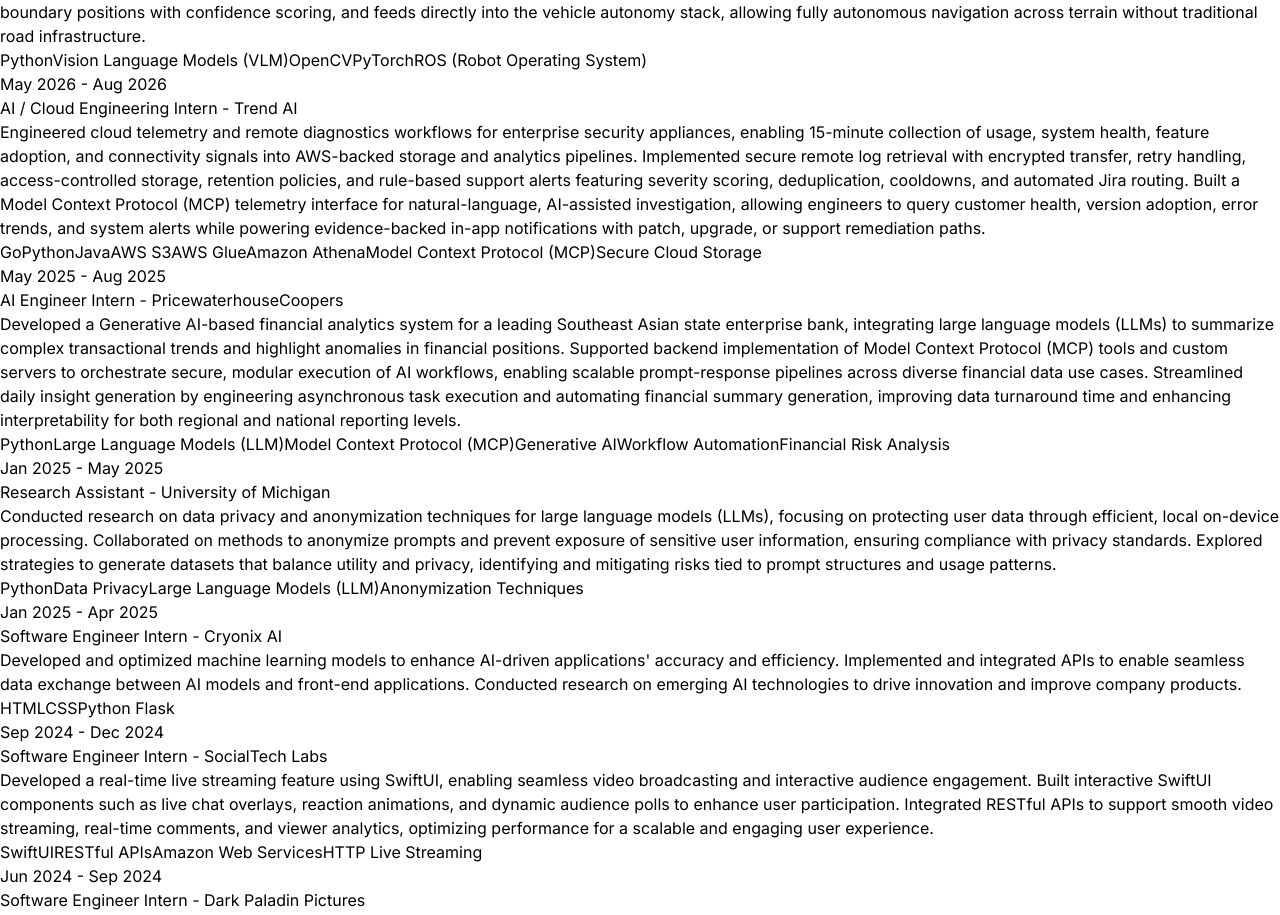
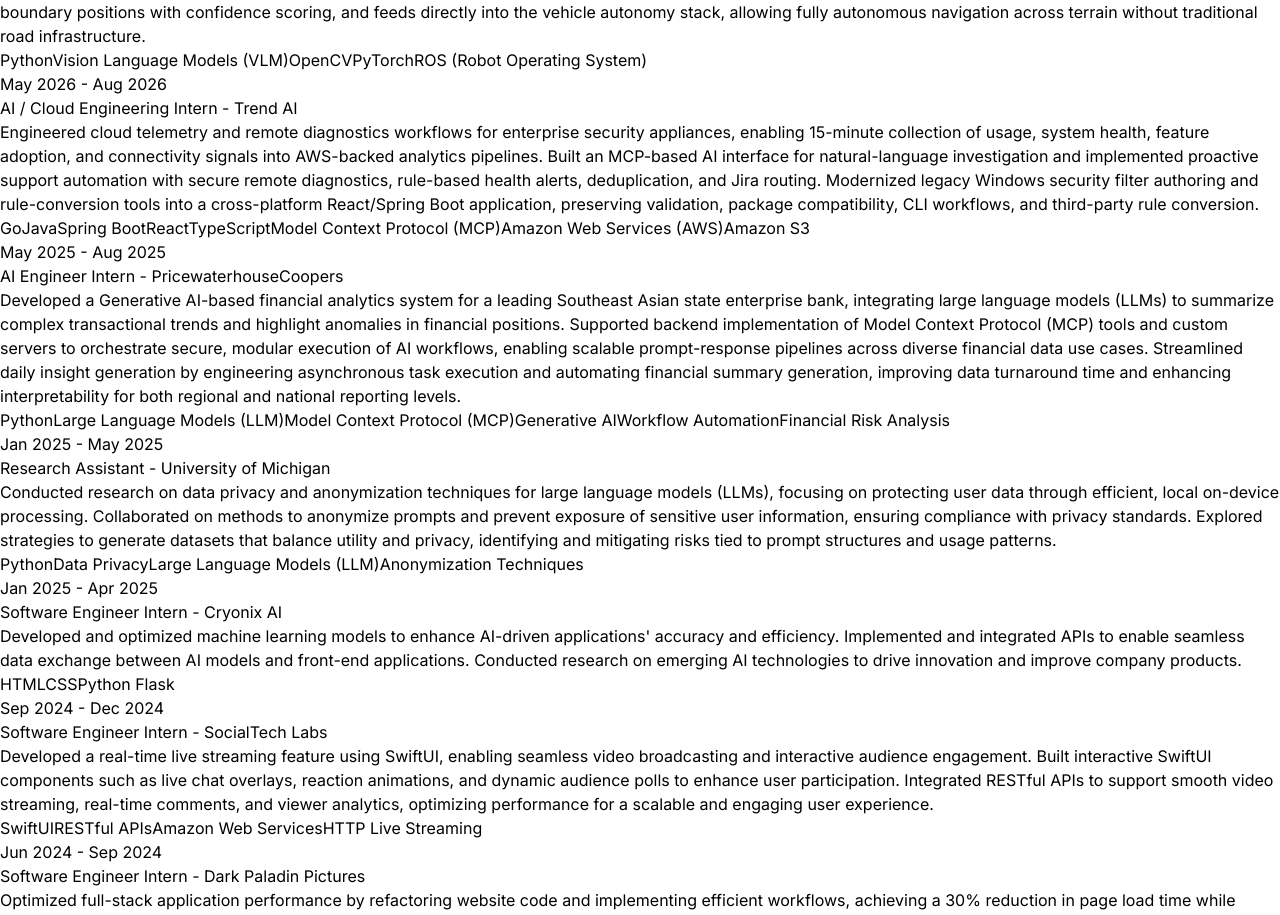
Before and after one commit to bryansbtian/portfolio, a React (Vite) app: page / in a window 1280 px wide. Shown: the part 2289-3204 px from the top of the page. Built offline with nearby package versions, Linux system fonts and the light colour scheme.

Commit message:
updated trendai detailed job description

```diff
--- a/src/constants/index.js
+++ b/src/constants/index.js
@@ -31,16 +31,16 @@
     year: "May 2026 - Aug 2026",
     role: "AI / Cloud Engineering Intern",
     company: "Trend AI",
-    description: `Engineered cloud telemetry and remote diagnostics workflows for enterprise security appliances, enabling 15-minute collection of usage, system health, feature adoption, and connectivity signals into AWS-backed storage and analytics pipelines. Implemented secure remote log retrieval with encrypted transfer, retry handling, access-controlled storage, retention policies, and rule-based support alerts featuring severity scoring, deduplication, cooldowns, and automated Jira routing. Built a Model Context Protocol (MCP) telemetry interface for natural-language, AI-assisted investigation, allowing engineers to query customer health, version adoption, error trends, and system alerts while powering evidence-backed in-app notifications with patch, upgrade, or support remediation paths.`,
+    description: `Engineered cloud telemetry and remote diagnostics workflows for enterprise security appliances, enabling 15-minute collection of usage, system health, feature adoption, and connectivity signals into AWS-backed analytics pipelines. Built an MCP-based AI interface for natural-language investigation and implemented proactive support automation with secure remote diagnostics, rule-based health alerts, deduplication, and Jira routing. Modernized legacy Windows security filter authoring and rule-conversion tools into a cross-platform React/Spring Boot application, preserving validation, package compatibility, CLI workflows, and third-party rule conversion.`,
     technologies: [
       "Go",
-      "Python",
       "Java",
-      "AWS S3",
-      "AWS Glue",
-      "Amazon Athena",
+      "Spring Boot",
+      "React",
+      "TypeScript",
       "Model Context Protocol (MCP)",
-      "Secure Cloud Storage",
+      "Amazon Web Services (AWS)",
+      "Amazon S3",
     ],
   },
   {
```
